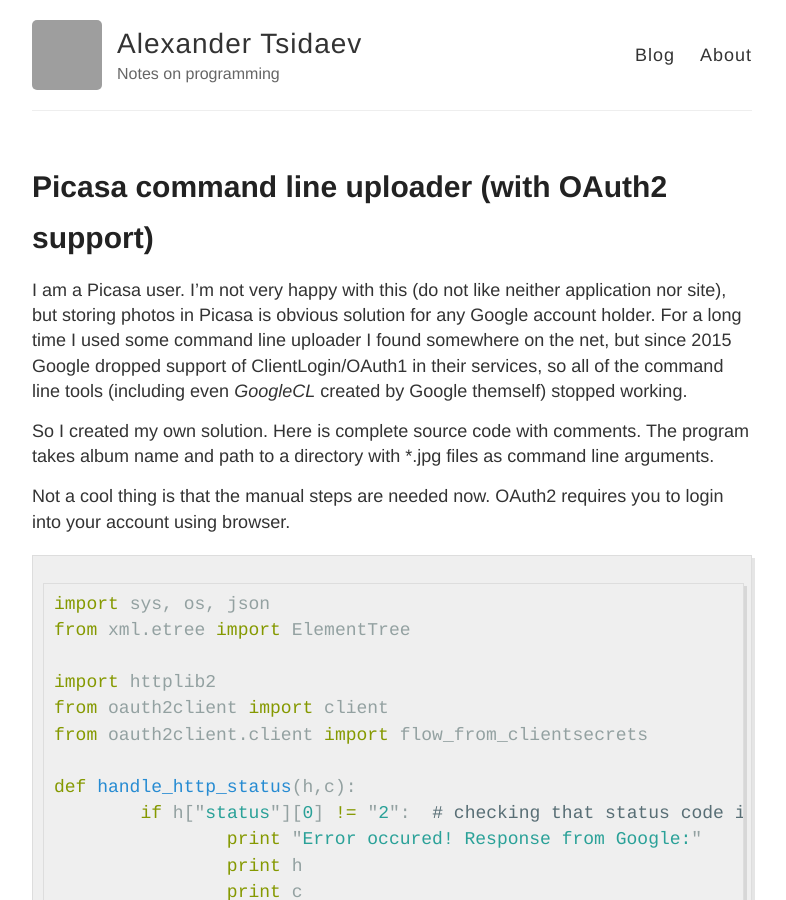
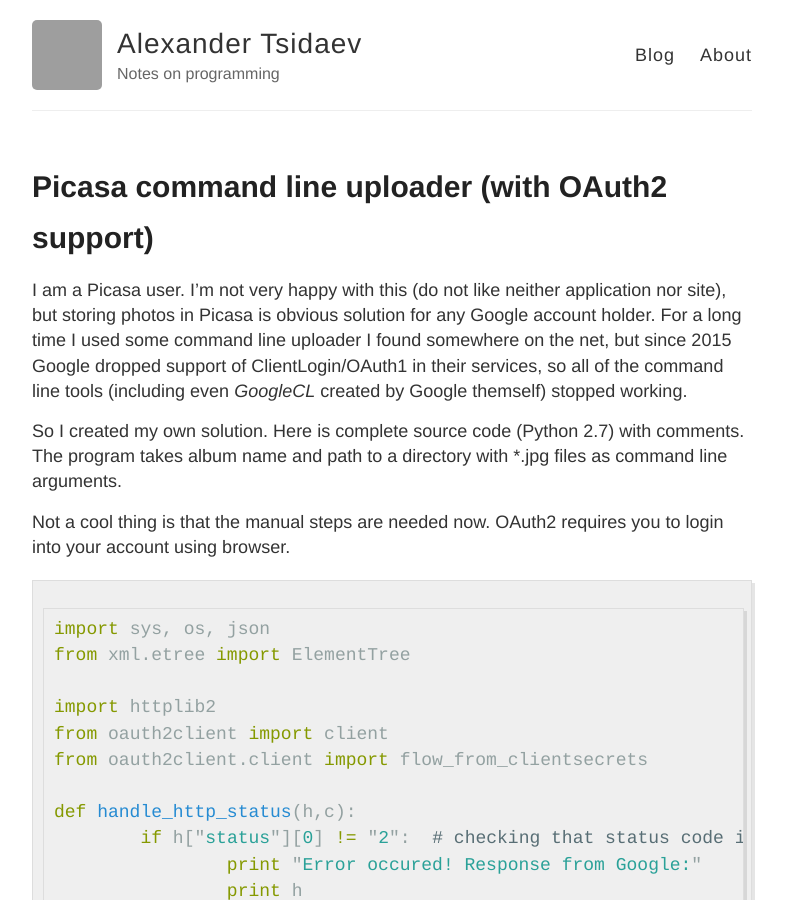
Before and after one commit to atsidaev/atsidaev.github.io, a Jekyll site: the page built from _posts/2015-2-2-Picasa-Command-Line-Uploader-OAuth2.md, in a window 1280 px wide and 900 px high. Shown: the whole window, without its empty margins (248-1034 px from the left). Built offline with Jekyll 4.4.1, drawn with Linux system fonts in a browser that asks for light colours; comment, search, counter and statistics services are not loaded; grey boxes are pictures that could not be loaded.

Commit message:
Update 2015-2-2-Picasa-Command-Line-Uploader-OAuth2.md

```diff
--- a/_posts/2015-2-2-Picasa-Command-Line-Uploader-OAuth2.md
+++ b/_posts/2015-2-2-Picasa-Command-Line-Uploader-OAuth2.md
@@ -8,8 +8,7 @@
 but since 2015 Google dropped support of ClientLogin/OAuth1 in their services, so all of the command line tools
 (including even *GoogleCL* created by Google themself) stopped working.
 
-So I created my own solution. Here is complete source code with comments. The program takes album name and path to a directory
-with *.jpg files as command line arguments.
+So I created my own solution. Here is complete source code (Python 2.7) with comments. The program takes album name and path to a directory with *.jpg files as command line arguments.
 
 Not a cool thing is that the manual steps are needed now. OAuth2 requires you to login into your account using browser.
 
```
